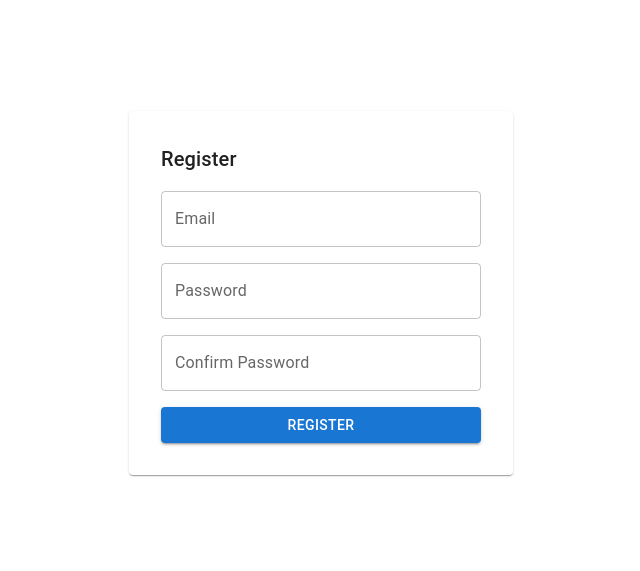
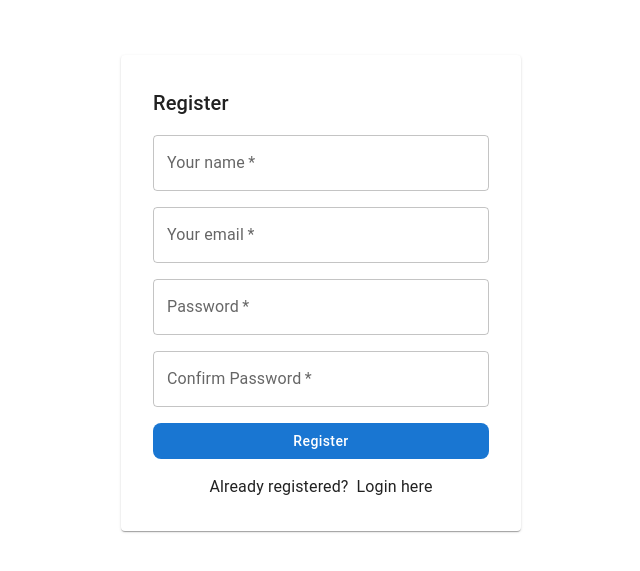
Before and after one commit to RafeSafari/messenger-frontend, a React (Create React App) app: page /register in a window 1280 px wide. Shown: the part 107-678 px from the top of the page, without its empty margins (319-959 px from the left). Built offline with nearby package versions, Linux system fonts and the light colour scheme.

Commit message:
auth completed

```diff
--- a/src/App.tsx
+++ b/src/App.tsx
@@ -5,9 +5,13 @@ import Login from "./pages/Login";
 import Register from "./pages/Register";
 import Chat from "./pages/Chat";
 import Logout from "./pages/Logout";
+import theme from './theme';
+import { CssBaseline, ThemeProvider } from "@mui/material";
 
 function App() {
   return (
+    <ThemeProvider theme={theme}>
+      <CssBaseline />
       <BrowserRouter>
         <Routes>
           <Route path="/" element={<Navigate to="/login" />} />
@@ -17,6 +21,7 @@ function App() {
           <Route path="/chat" element={<Chat />} />
         </Routes>
       </BrowserRouter>
+    </ThemeProvider>
   );
 }
 
--- a/src/layouts/AuthLayout.tsx
+++ b/src/layouts/AuthLayout.tsx
@@ -3,7 +3,7 @@ import { Box, Paper, Typography } from "@mui/material";
 export default function AuthLayout({ title, children }: any) {
   return (
     <Box display="flex" height="100vh" alignItems="center" justifyContent="center">
-      <Paper sx={{ p: 4, width: 320 }}>
+      <Paper sx={{ p: 4, width: 400 }}>
         <Typography variant="h6" mb={2}>{title}</Typography>
         {children}
       </Paper>
--- a/src/library/chatApi.ts
+++ b/src/library/chatApi.ts
@@ -10,13 +10,13 @@ const CHAT_BASE_URL: string = process.env.NODE_ENV === 'production' ? 'https://f
 //   return res.data;
 // }
 
-export const register = async (payload: { email: string; password: string }) => {
-  const res = await axios.post(CHAT_BASE_URL + '/register', payload);
+export const register = async (payload: { name: string; email: string; password: string }) => {
+  const res = await axios.post(CHAT_BASE_URL + '/auth/register', payload);
   return res;
 }
 
 export const login = async (payload: { email: string; password: string }) => {
-  const res = await axios.post(CHAT_BASE_URL + '/login', payload);
+  const res = await axios.post(CHAT_BASE_URL + '/auth/login', payload);
   return res;
 }
 
--- a/src/pages/Login.tsx
+++ b/src/pages/Login.tsx
@@ -1,10 +1,10 @@
 import { Button, TextField, Stack, Alert } from "@mui/material";
 import AuthLayout from "../layouts/AuthLayout";
 import { useAuthStore } from "../store/authStore";
-import { useNavigate } from "react-router-dom";
+import { Link, useNavigate } from "react-router-dom";
 import { useState } from "react";
 import axios from "axios";
-import { register, login as loginApi } from "../library/chatApi";
+import { login as loginApi } from "../library/chatApi";
 
 export default function Login() {
   const login = useAuthStore((s) => s.login);
@@ -25,15 +25,11 @@ export default function Login() {
 
     try {
       const loginRes = await loginApi({ email, password });
-      if (!loginRes.data?.email) {
+      if (!loginRes.data?.token) {
         setError("Unable to login.");
         return;
       }
-      // await axios.post<{ email?: string; message?: string }>(
-      //   "/api/login",
-      //   { email, password }
-      // );
-      login(loginRes.data?.email ?? email);
+      login(loginRes.data?.user?.email ?? email);
       navigate("/chat");
     } catch (err) {
       let message = "Unable to login.";
@@ -66,13 +62,13 @@ export default function Login() {
           autoComplete="current-password"
         />
         {error && <Alert severity="error">{error}</Alert>}
-        <Button
-          variant="contained"
-          disabled={loading}
-          onClick={handleLogin}
-        >
+        <Button variant="contained" disabled={loading} onClick={handleLogin}>
           {loading ? "Logging in..." : "Login"}
         </Button>
+        <Stack direction={"row"} justifyContent="center" alignItems="center" gap={1}>
+          Don't have an account?
+          <Link to="/register">Register here</Link>
+        </Stack>
       </Stack>
     </AuthLayout>
   );
--- a/src/pages/Register.tsx
+++ b/src/pages/Register.tsx
@@ -1,13 +1,99 @@
-import { Button, TextField, Stack } from "@mui/material";
+import { Button, TextField, Stack, Alert } from "@mui/material";
 import AuthLayout from "../layouts/AuthLayout";
+import { useAuthStore } from "../store/authStore";
+import { Link, useNavigate } from "react-router-dom";
+import { useState } from "react";
+import axios from "axios";
+import { register } from "../library/chatApi";
 
-export default () => (
-  <AuthLayout title="Register">
-    <Stack spacing={2}>
-      <TextField label="Email" />
-      <TextField label="Password" type="password" />
-      <TextField label="Confirm Password" type="password" />
-      <Button variant="contained">Register</Button>
-    </Stack>
-  </AuthLayout>
-);
+export default function Register() {
+  const navigate = useNavigate();
+  const [name, setName] = useState("");
+  const [email, setEmail] = useState("");
+  const [password, setPassword] = useState("");
+  const [passwordConfirm, setPasswordConfirm] = useState("");
+  const [error, setError] = useState<string | null>(null);
+  const [loading, setLoading] = useState(false);
+
+  const handleRegister = async () => {
+    if (!name) return setError("Name is required.");
+    if (!email) return setError("Email is required.");
+    if (!password) return setError("Password is required.");
+    if (passwordConfirm !== password) return setError("Passwords does not match");
+
+    setLoading(true);
+    setError(null);
+
+    try {
+      const registerRes = await register({ name, email, password });
+      console.log('registerRes', registerRes)
+      if (!registerRes.data?.user?.uid) {
+        setError("Unable to register.");
+        return;
+      }
+      navigate("/login");
+    } catch (err) {
+      let message = "Unable to register.";
+      if (axios.isAxiosError(err)) {
+        const data = err.response?.data as { message?: string } | undefined;
+        message = data?.message ?? err.message ?? message;
+      } else if (err instanceof Error) {
+        message = err.message;
+      }
+      setError(message);
+    } finally {
+      setLoading(false);
+    }
+  };
+
+  return (
+    <AuthLayout title="Register">
+      <Stack spacing={2}
+        component="form"
+        autoComplete="off">
+        <TextField
+          label="Your name"
+          value={name}
+          onChange={(event) => setName(event.target.value)}
+          autoComplete="name"
+          required
+        />
+        <TextField
+          label="Your email"
+          value={email}
+          onChange={(event) => setEmail(event.target.value)}
+          autoComplete="email"
+          required
+        />
+        <TextField
+          label="Password"
+          type="password"
+          value={password}
+          onChange={(event) => setPassword(event.target.value)}
+          autoComplete="new-password"
+          required
+        />
+        <TextField
+          label="Confirm Password"
+          type="password"
+          value={passwordConfirm}
+          onChange={(event) => setPasswordConfirm(event.target.value)}
+          autoComplete="new-password"
+          required
+        />
+        {error && <Alert severity="error">{error}</Alert>}
+        <Button
+          variant="contained"
+          disabled={loading}
+          onClick={handleRegister}
+        >
+          {loading ? "Registering..." : "Register"}
+        </Button>
+        <Stack direction={"row"} justifyContent="center" alignItems="center" gap={1}>
+          Already registered?
+          <Link to="/login">Login here</Link>
+        </Stack>
+      </Stack>
+    </AuthLayout>
+  );
+}
--- /dev/null
+++ b/src/theme.ts
@@ -0,0 +1,68 @@
+import { createTheme } from '@mui/material/styles';
+
+const theme = createTheme({
+  typography: {
+    button: {
+      textTransform: 'none',
+    },
+  },
+
+  components: {
+    MuiButton: {
+      defaultProps: {
+        disableElevation: true,
+      },
+      styleOverrides: {
+        root: {
+          textTransform: 'none',
+          borderRadius: 8,
+        },
+      },
+    },
+
+    MuiTextField: {
+      defaultProps: {
+        variant: 'outlined',
+        fullWidth: true,
+      },
+    },
+
+    // ✅ MUI Link customization
+    MuiLink: {
+      defaultProps: {
+        underline: 'none',
+        color: 'primary',
+      },
+      styleOverrides: {
+        root: {
+          '&:visited': {
+            color: 'inherit',
+          },
+          '&:hover': {
+            textDecoration: 'underline',
+          },
+        },
+      },
+    },
+
+    // ✅ Native <a> tags (important!)
+    MuiCssBaseline: {
+      styleOverrides: {
+        a: {
+          textDecoration: 'none',
+          color: 'inherit',
+
+          '&:visited': {
+            color: 'inherit',
+          },
+
+          '&:hover': {
+            textDecoration: 'underline',
+          },
+        },
+      },
+    },
+  },
+});
+
+export default theme;
```
Lines whose indentation alone changed are shown as unchanged.
